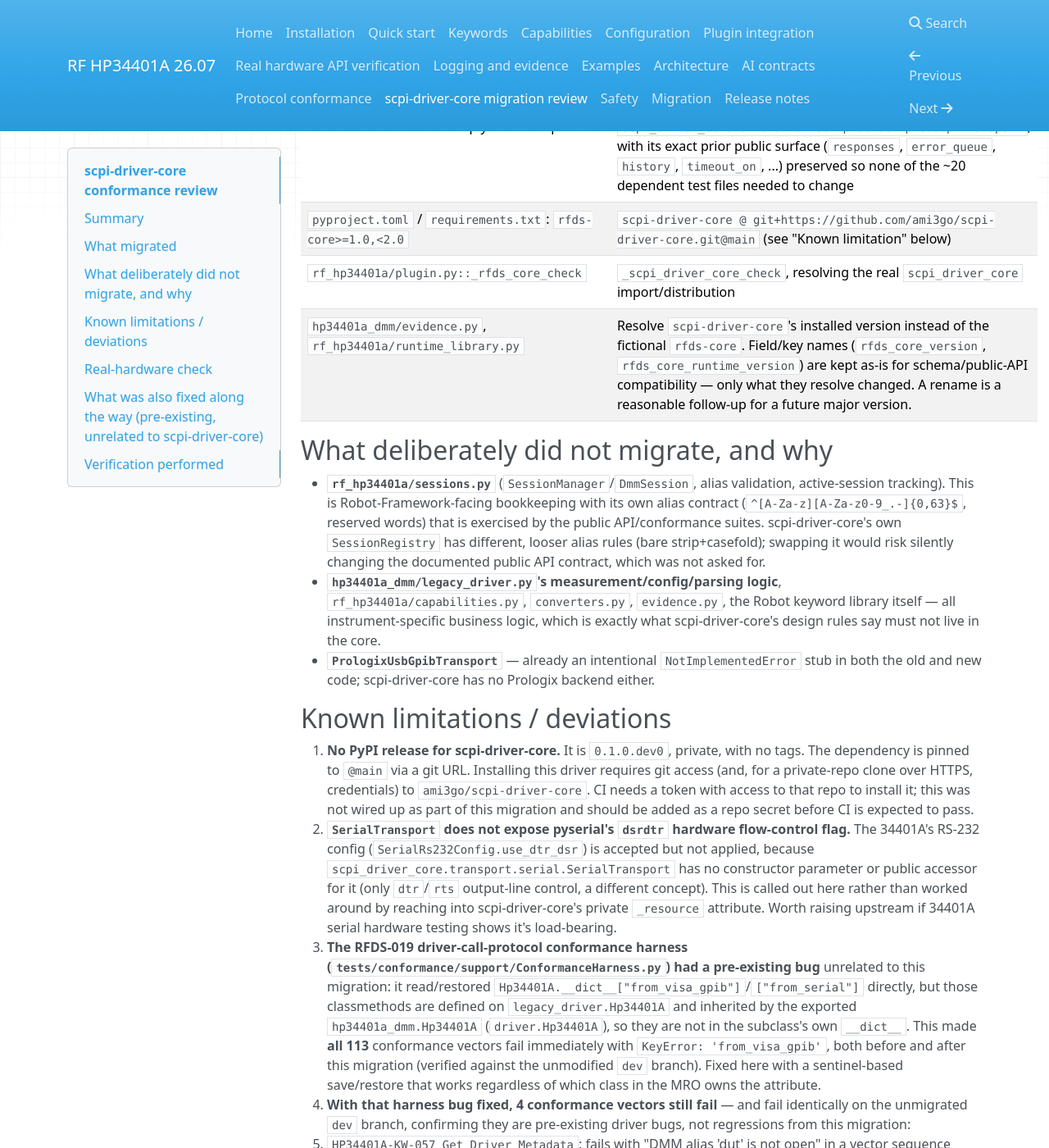
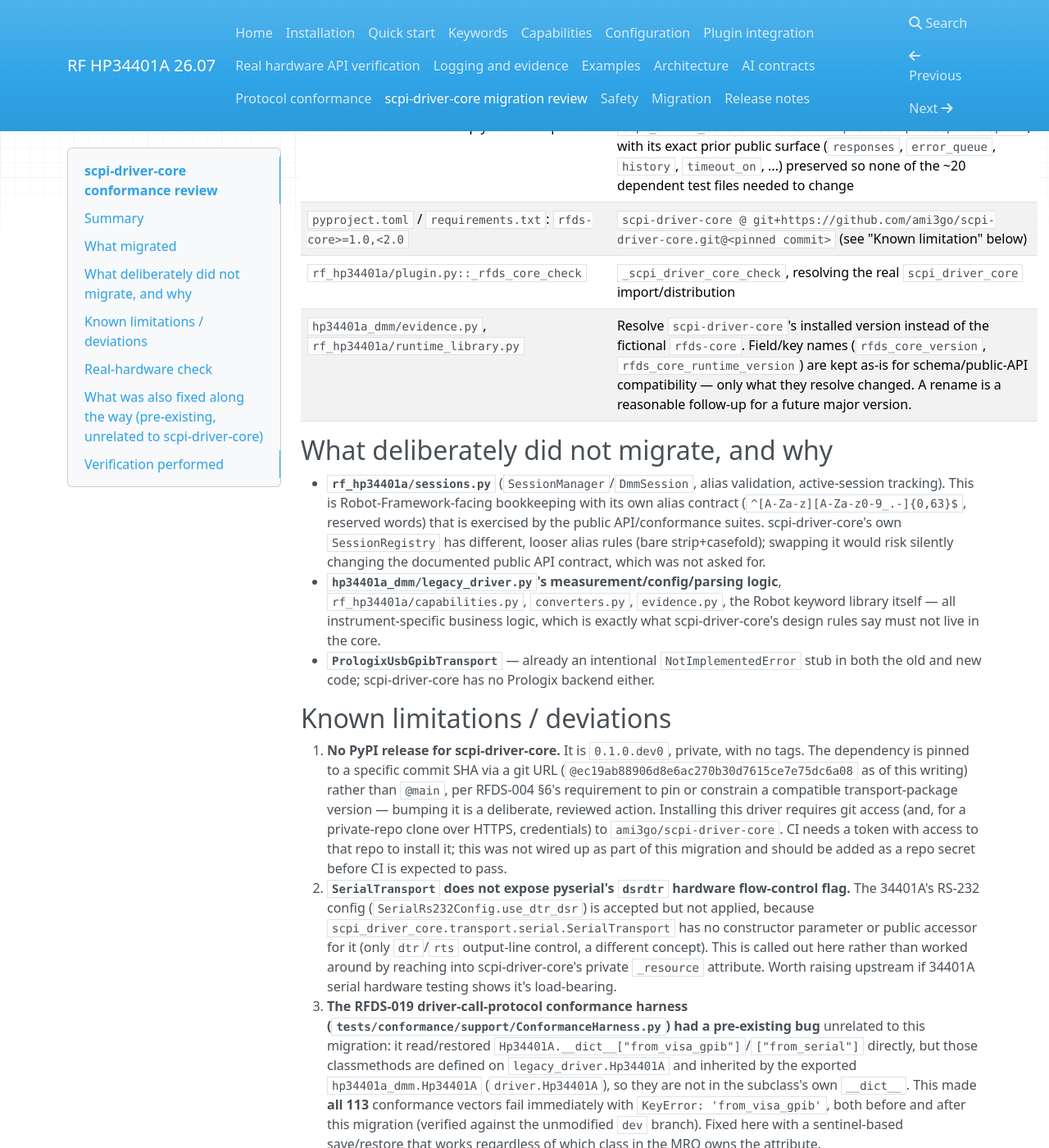
Before and after one commit to ami3go/hp34401a-driver, an MkDocs documentation site: the page built from docs/scpi_driver_core_review.md, in a window 1280 px wide and 1400 px high, scrolled down 1049 px. Shown: the whole window at 82% size. Built offline with MkDocs 1.6.1, drawn with Linux system fonts in a browser that asks for light colours; nearby versions of some CDN libraries.

Commit message:
Pin scpi-driver-core to a commit SHA; reconcile deviations/traceability ledger
- pyproject.toml/requirements.txt/CI workflows/docs/guide now pin
  scpi-driver-core to a specific commit instead of the floating @main
  branch, per RFDS-004 SS6's "shall pin or constrain a compatible
  transport-package version".
- api/deviations.yaml, api/decisions.yaml, review/known_risks.md, and
  review/requirement_traceability.md were still describing the pre-migration
  rfds-core state. Updated all four to reflect scpi-driver-core accurately,
  and added HP34401A-DEC-003 documenting why a differently-named package is
  an intentional, justified substitution under RFDS-003 SS8.1.
- Made explicit, in the ledger itself, that HP34401A-DEV-004 (RFDS-003
  BaseInstrumentLibrary) is NOT advanced by this migration: scpi-driver-core
  deliberately governs the RFDS-004 transport layer, not the RFDS-003
  session/lifecycle layer these deviations are about. RFDS-002/003/004
  cross-checked directly against the current AI_Guides specs for this pass,
  not just against the driver's own prior self-assessment.

Co-Authored-By: Claude Sonnet 5 <noreply@anthropic.com>

```diff
--- a/docs/scpi_driver_core_review.md
+++ b/docs/scpi_driver_core_review.md
@@ -38,7 +38,7 @@ the transport/protocol boundary:
 | `hp34401a_dmm/visa_transport.py`: hand-rolled `pyvisa` open/read/write | Backed by `scpi_driver_core.transport.visa.VisaTransport` (GPIB, USBTMC, TCPIP INSTR/SOCKET, ASRL — resource-class agnostic) |
 | `hp34401a_dmm/transports.py::BaseTransport`: hand-rolled locking, terminator framing | `scpi_driver_core.scpi.client.ScpiClient` + `ScpiTextCodec` own locking, operation-ID correlation, and terminator framing; `BaseTransport` now only owns the one-outstanding-query rule and per-transport device-clear dispatch |
 | `hp34401a_dmm/transports.py::FakeTransport`: hand-rolled command→reply dict lookup | Backed by `scpi_driver_core.simulation.scripted.ScriptedScpiTransport`, with its exact prior public surface (`responses`, `error_queue`, `history`, `timeout_on`, ...) preserved so none of the ~20 dependent test files needed to change |
-| `pyproject.toml` / `requirements.txt`: `rfds-core>=1.0,<2.0` | `scpi-driver-core @ git+https://github.com/ami3go/scpi-driver-core.git@main` (see "Known limitation" below) |
+| `pyproject.toml` / `requirements.txt`: `rfds-core>=1.0,<2.0` | `scpi-driver-core @ git+https://github.com/ami3go/scpi-driver-core.git@<pinned commit>` (see "Known limitation" below) |
 | `rf_hp34401a/plugin.py::_rfds_core_check` | `_scpi_driver_core_check`, resolving the real `scpi_driver_core` import/distribution |
 | `hp34401a_dmm/evidence.py`, `rf_hp34401a/runtime_library.py` | Resolve `scpi-driver-core`'s installed version instead of the fictional `rfds-core`. Field/key names (`rfds_core_version`, `rfds_core_runtime_version`) are kept as-is for schema/public-API compatibility — only what they resolve changed. A rename is a reasonable follow-up for a future major version. |
 
@@ -63,11 +63,15 @@ the transport/protocol boundary:
 ## Known limitations / deviations
 
 1. **No PyPI release for scpi-driver-core.** It is `0.1.0.dev0`, private, with
-   no tags. The dependency is pinned to `@main` via a git URL. Installing this
-   driver requires git access (and, for a private-repo clone over HTTPS,
-   credentials) to `ami3go/scpi-driver-core`. CI needs a token with access to
-   that repo to install it; this was not wired up as part of this migration
-   and should be added as a repo secret before CI is expected to pass.
+   no tags. The dependency is pinned to a specific commit SHA via a git URL
+   (`@ec19ab88906d8e6ac270b30d7615ce7e75dc6a08` as of this writing) rather
+   than `@main`, per RFDS-004 §6's requirement to pin or constrain a
+   compatible transport-package version — bumping it is a deliberate,
+   reviewed action. Installing this driver requires git access (and, for a
+   private-repo clone over HTTPS, credentials) to `ami3go/scpi-driver-core`.
+   CI needs a token with access to that repo to install it; this was not
+   wired up as part of this migration and should be added as a repo secret
+   before CI is expected to pass.
 2. **`SerialTransport` does not expose pyserial's `dsrdtr` hardware
    flow-control flag.** The 34401A's RS-232 config
    (`SerialRs232Config.use_dtr_dsr`) is accepted but not applied, because
--- a/pyproject.toml
+++ b/pyproject.toml
@@ -17,7 +17,7 @@ dependencies = [
   # pins to the main branch of the private source repo. Installing this
   # driver requires git access to ami3go/scpi-driver-core. See
   # docs/scpi_driver_core_review.md.
-  "scpi-driver-core @ git+https://github.com/ami3go/scpi-driver-core.git@main",
+  "scpi-driver-core @ git+https://github.com/ami3go/scpi-driver-core.git@ec19ab88906d8e6ac270b30d7615ce7e75dc6a08",
   "jsonschema>=4.20,<5",
 ]
 
--- a/requirements.txt
+++ b/requirements.txt
@@ -1,3 +1,3 @@
 robotframework>=7,<8
-scpi-driver-core @ git+https://github.com/ami3go/scpi-driver-core.git@main
+scpi-driver-core @ git+https://github.com/ami3go/scpi-driver-core.git@ec19ab88906d8e6ac270b30d7615ce7e75dc6a08
 jsonschema>=4.20,<5
```
Also changed, not shown: README.md (+1 -1 lines), guide/real_hardware_host_setup.md (+1 -1 lines), review/known_risks.md (+3 -3 lines), review/requirement_traceability.md (+4 -4 lines), 5 other files.
